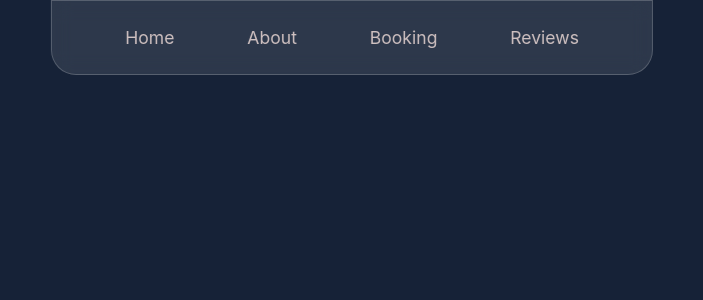
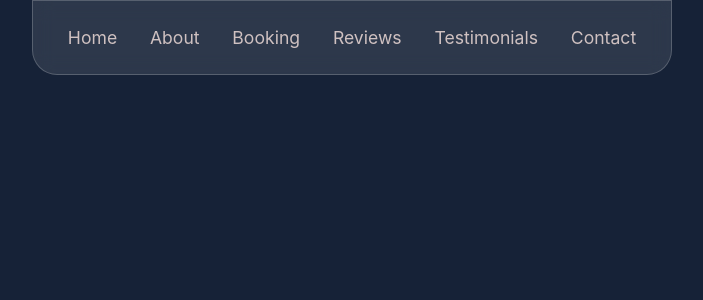
Before and after one commit to valentra/Loading-Minds_EC107A, a React (Create React App) app in the folder Travel/: page / in a window 1280 px wide. Shown: the top 300 px of the page, without its empty margins (288-991 px from the left). Built offline with nearby package versions, Linux system fonts and the light colour scheme; the HTML template or start-up script is replaced by a standard one.

Commit message:
updated:navbar section updated

```diff
--- a/Travel/src/components/Navbar/Navbar.js
+++ b/Travel/src/components/Navbar/Navbar.js
@@ -17,6 +17,12 @@ const Navbar = () => {
         <div className='icon-container'>
           <div className='con'><a href="#">Reviews</a></div>
         </div>
+        <div className='icon-container'>
+          <div className='con'><a href="#">Testimonials</a></div>
+        </div>
+        <div className='icon-container'>
+          <div className='con'><a href="#">Contact </a></div>
+        </div>
       </div>
 
     </div>
--- a/Travel/src/components/Navbar/navbar.css
+++ b/Travel/src/components/Navbar/navbar.css
@@ -25,7 +25,7 @@ gap:0.8rem;
 .nav a{
 background:transparent;
 /* padding-left: 90px; */
-padding: 15px 60px 15px 60px;
+padding: 15px 20px 15px 20px;
 border-radius:50%;
 display:flex;
 color:rgb(207, 193, 193);
@@ -45,25 +45,31 @@ align-items: center;
 justify-content: center;
 }
 
-@media screen and (max-width: 1465px) {
+@media screen and (max-width: 1435px) {
 .nav a{
-    padding-right:30px ;
-    padding-left: 30px;
+    padding-right:10px ;
+    padding-left: 10px;
 }
 }
-@media screen and (max-width: 1028px) {
+@media screen and (max-width: 1184px) {
     .nav a{
-        padding-right:20px ;
-        padding-left: 20px;
+        padding-right:5px ;
+        padding-left: 5px;
     }
     }
-@media screen and (max-width: 934px) {
+@media screen and (max-width:1073px) {
         .nav a{
-            padding-right:10px ;
-            padding-left: 10px;
+            padding-right:3px ;
+            padding-left: 3px;
         }
         }
-@media screen and (max-width: 735px) {
+@media screen and (max-width:1033px) {
+            .nav a{
+                padding-right:1px ;
+                padding-left: 1px;
+            }
+}
+@media screen and (max-width: 977px) {
             .nav {
                 display:none;
             }
```
